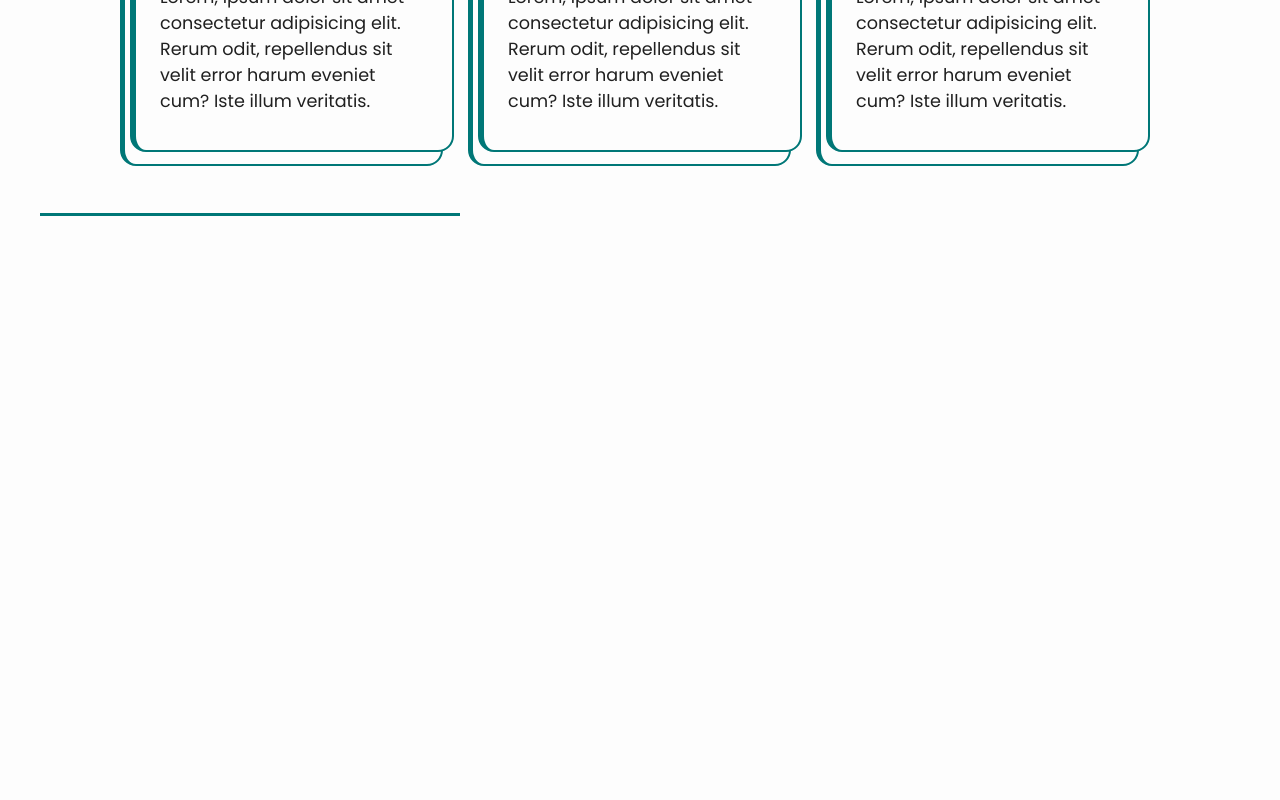
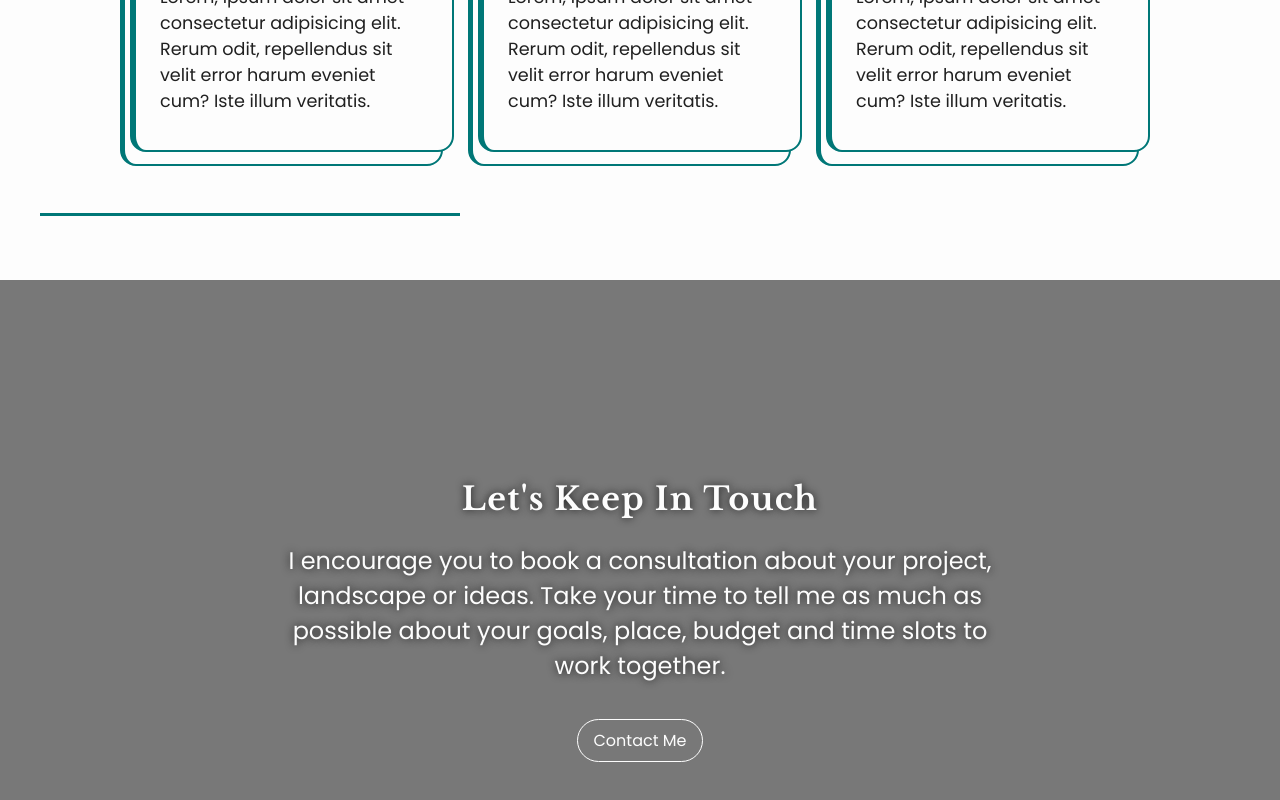
Before and after one commit to MartinXCVI/landscaper, a Vue app: page / in a window 1280 px wide. Shown: the part 4783-5583 px from the top of the page. Before the commit the page ends 5063 px from the top, so only its background shows below. Built offline with nearby package versions, Linux system fonts and the light colour scheme.

Commit message:
Progress in contact section

```diff
--- a/src/css/styles.css
+++ b/src/css/styles.css
@@ -631,12 +631,74 @@ button {
   border-bottom: 3px solid #007777;
 }
 
+.home-contact-section {
+  width: 100%;
+  min-height: 85vh;
+  padding: 4rem 2.5rem;
+  display: flex;
+  flex-direction: column;
+  justify-content: center;
+  align-items: center;
+  position: relative;
+}
+.home-contact-section::before {
+  content: "";
+  inset: 0;
+  position: absolute;
+  z-index: -5;
+  background-image: url("/images/home-contact-bg.jpg");
+  background-position: center;
+  background-repeat: no-repeat;
+  background-size: cover;
+  opacity: 1;
+  background-attachment: fixed;
+}
+.home-contact-section::after {
+  content: "";
+  inset: 0;
+  position: absolute;
+  z-index: -3;
+  background: #202020;
+  background-position: center;
+  background-repeat: no-repeat;
+  background-size: cover;
+  opacity: 0.6;
+}
+.home-contact-section .home-contact {
+  width: 60%;
+  display: flex;
+  flex-direction: column;
+  justify-content: center;
+  align-items: center;
+  gap: 1.5rem;
+}
+.home-contact-section .home-contact .subtitle {
+  font-size: 2rem;
+}
+.home-contact-section .home-contact .subtitle, .home-contact-section .home-contact .text {
+  color: #fdfdfd;
+  text-align: center;
+  text-shadow: 0 0 0.5rem #151515;
+}
+.home-contact-section .home-contact .text {
+  font-size: 1.5rem;
+}
+.home-contact-section .home-contact a {
+  color: #fdfdfd;
+  padding: 0.5rem 1rem;
+  border-radius: 3rem;
+  border: 1px solid #fdfdfd;
+}
+
 /*----------- BREAKPOINTS -----------*/
 @media all and (max-width: 575px) {
   .home-landing {
     padding: 2rem 1rem;
   }
   .home-intro .home-intro-box {
+    width: 100%;
+  }
+  .home-contact-section .home-contact {
     width: 100%;
   }
 }
@@ -646,6 +708,9 @@ button {
   }
   .home-intro .home-intro-box {
     width: 80%;
+  }
+  .home-contact-section .home-contact {
+    width: 75%;
   }
 }
 @media all and (max-width: 991px) {
--- a/src/sass/views/homeView.scss
+++ b/src/sass/views/homeView.scss
@@ -200,6 +200,43 @@
   }
 }
 
+.home-contact-section {
+  width: 100%;
+  min-height: 85vh;
+  padding: 4rem 2.5rem;
+  @include mx.flexColCenter();
+  position: relative;
+  &::before {
+    @include mx.bgHeroImg(-5, '/images/home-contact-bg.jpg', 1);
+    background-attachment: fixed;
+  }
+  &::after {
+    @include mx.bgColor(-3, color.$lightBlack, 0.6);
+  }
+  .home-contact {
+    width: 60%;
+    @include mx.flexColCenter();
+    gap: 1.5rem;
+    .subtitle {
+      font-size: 2rem;
+    }
+    .subtitle, .text {
+      color: color.$white;
+      text-align: center;
+      text-shadow: 0 0 0.5rem color.$black;
+    }
+    .text {
+      font-size: 1.5rem;
+    }
+    a {
+      color: color.$white;
+      padding: 0.5rem 1rem;
+      border-radius: 3rem;
+      border: 1px solid color.$white;
+    }
+  }
+}
+
 
 /*----------- BREAKPOINTS -----------*/
 
@@ -215,6 +252,12 @@
       width: 100%;
     }
   }
+
+  .home-contact-section {
+    .home-contact {
+      width: 100%;
+    }
+  }
 }
 
 @media all and (min-width: 576px) and (max-width: 991px) {
@@ -226,6 +269,12 @@
   .home-intro {
     .home-intro-box {
       width: 80%;
+    }
+  }
+
+  .home-contact-section {
+    .home-contact {
+      width: 75%;
     }
   }
 }
--- a/src/views/HomeView.vue
+++ b/src/views/HomeView.vue
@@ -3,6 +3,7 @@
   import HomeIntro from '@/views/HomeViews/HomeIntro.vue';
   import HomeSlider from '@/views/HomeViews/HomeSlider.vue';
   import HomeServices from './HomeViews/HomeServices.vue';
+import HomeContact from './HomeViews/HomeContact.vue';
 </script>
 
 <template>
@@ -14,4 +15,5 @@
   <HomeIntro />
   <HomeSlider />
   <HomeServices />
+  <HomeContact />
 </template>
--- /dev/null
+++ b/src/views/HomeViews/HomeContact.vue
@@ -0,0 +1,9 @@
+<template>
+  <section class="home-contact-section">
+    <section class="home-contact">
+      <h2 class="capital subtitle">let's keep in touch</h2>
+      <p class="text">I encourage you to book a consultation about your project, landscape or ideas. Take your time to tell me as much as possible about your goals, place, budget and time slots to work together.</p>
+      <a class="capital" href="/contact">contact me</a>
+    </section>
+  </section>
+</template>
```
Also changed, not shown: public/images/home-contact-bg.jpg (added), 1 other file (tests, documents, lock files or other folders).
